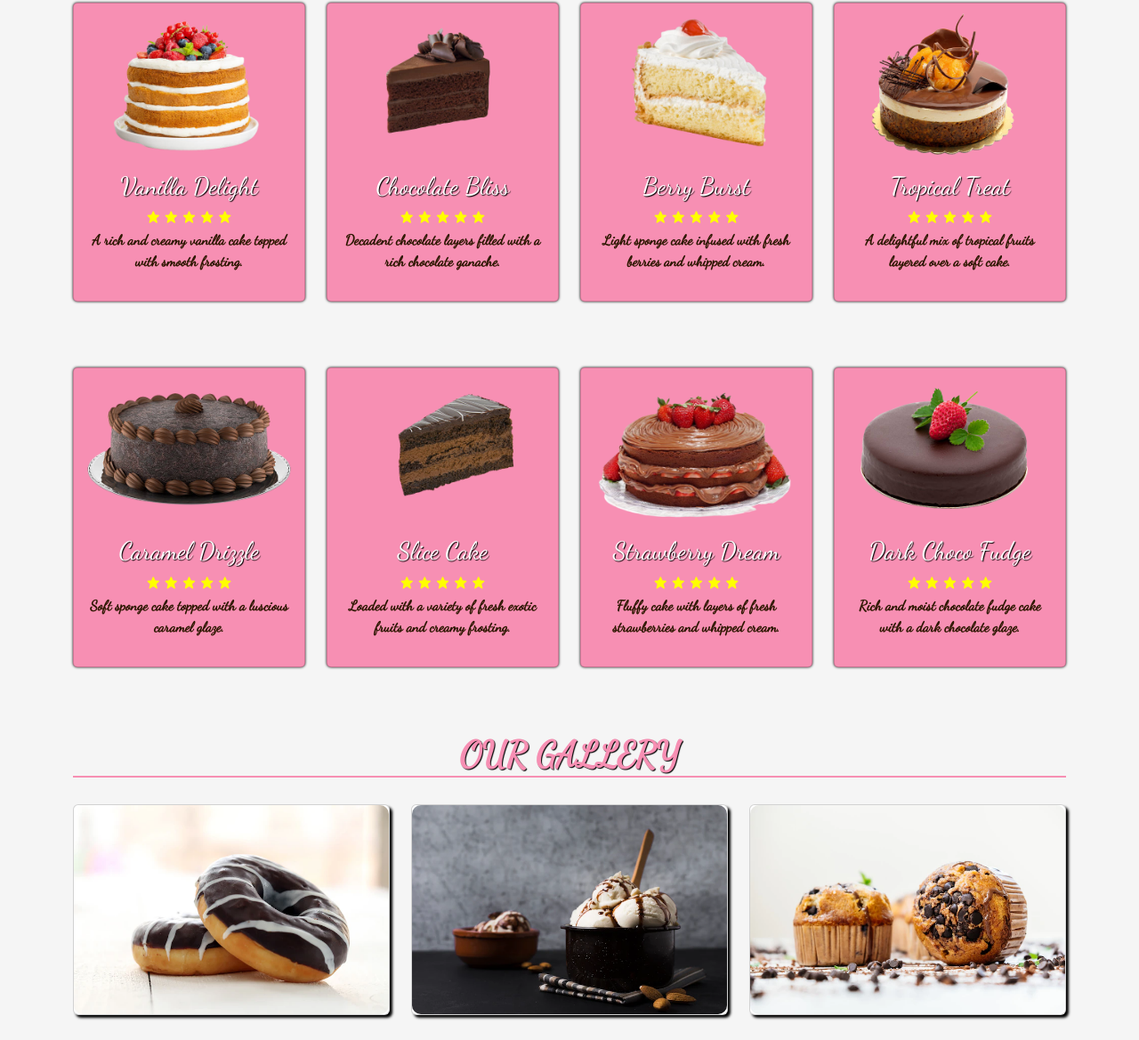
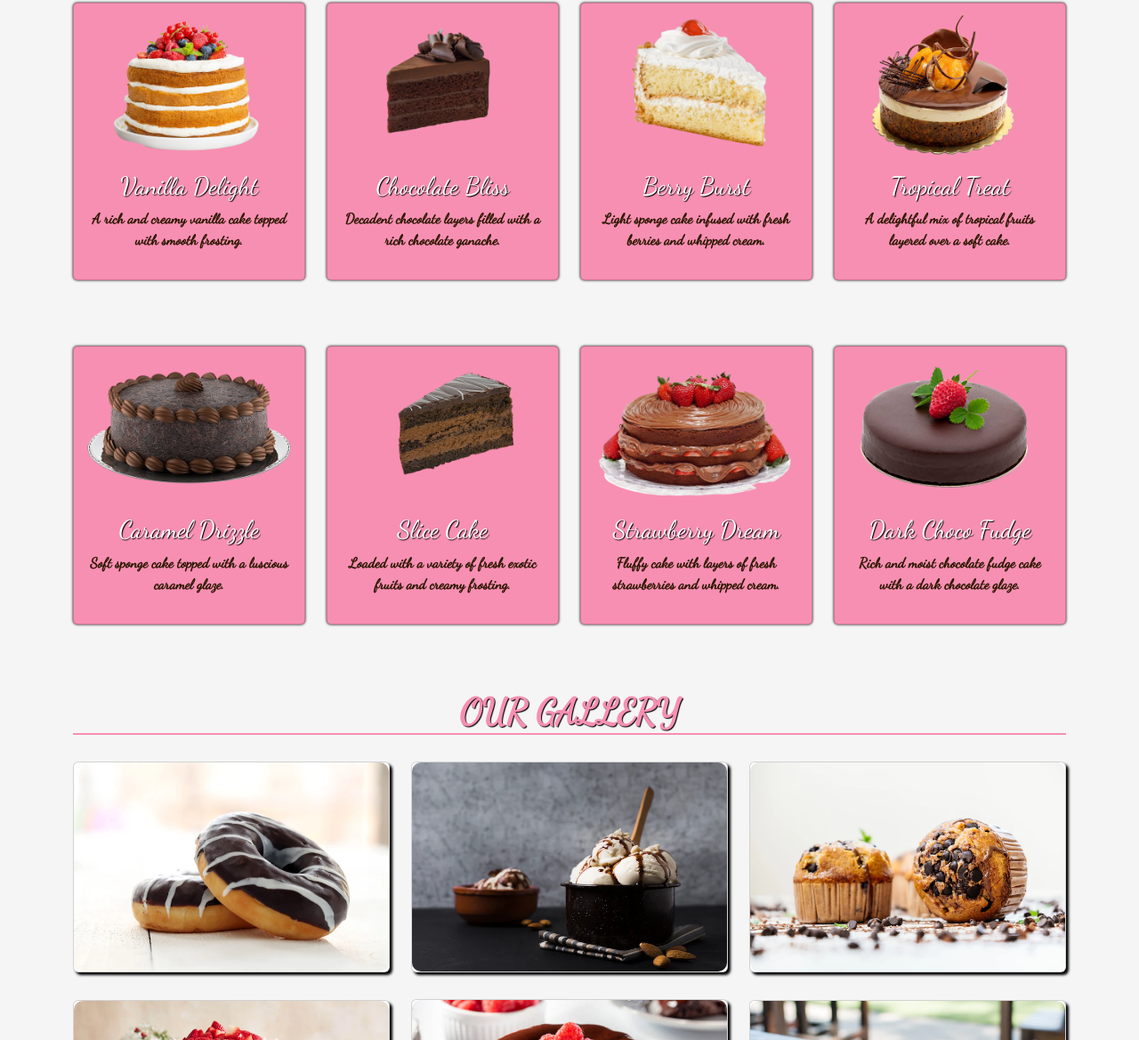
Before and after one commit to logunagini/Jasmine.com, a plain HTML site: page index.html in a window 1280 px wide. Shown: the part 1153-2322 px from the top of the page at 89% size. Drawn offline with nearby package versions, Linux system fonts and the light colour scheme; a web font is replaced by a local one.

Commit message:
home changes

```diff
--- a/index.html
+++ b/index.html
@@ -74,7 +74,7 @@
 
             </div>
             <div class="img" data-aos="zoom-out-left">
-                <img src="./image/background.png" alt="">
+                <img src="./image/img-bg1-removebg-preview.png" alt="" >
             </div>
         </div>
         <!-- home section end -->
@@ -114,13 +114,7 @@
                             <img src="./image/c1.png" alt="">
                             <div class="card-body">
                                 <h3>Vanilla Delight</h3>
-                                <div class="star">
-                                    <i class="bx bxs-star checked"></i>
-                                    <i class="bx bxs-star checked"></i>
-                                    <i class="bx bxs-star checked"></i>
-                                    <i class="bx bxs-star checked"></i>
-                                    <i class="bx bxs-star checked"></i>
-                                </div>
+
                                 <p>A rich and creamy vanilla cake topped with smooth frosting.</p>
 
                             </div>
@@ -132,13 +126,7 @@
                             <img src="./image/c2.png" alt="">
                             <div class="card-body">
                                 <h3>Chocolate Bliss</h3>
-                                <div class="star">
-                                    <i class="bx bxs-star checked"></i>
-                                    <i class="bx bxs-star checked"></i>
-                                    <i class="bx bxs-star checked"></i>
-                                    <i class="bx bxs-star checked"></i>
-                                    <i class="bx bxs-star checked"></i>
-                                </div>
+
                                 <p>Decadent chocolate layers filled with a rich chocolate ganache.</p>
 
                             </div>
@@ -150,13 +138,7 @@
                             <img src="./image/c3.png" alt="">
                             <div class="card-body">
                                 <h3>Berry Burst</h3>
-                                <div class="star">
-                                    <i class="bx bxs-star checked"></i>
-                                    <i class="bx bxs-star checked"></i>
-                                    <i class="bx bxs-star checked"></i>
-                                    <i class="bx bxs-star checked"></i>
-                                    <i class="bx bxs-star checked"></i>
-                                </div>
+
                                 <p>Light sponge cake infused with fresh berries and whipped cream.</p>
 
                             </div>
@@ -168,13 +150,7 @@
                             <img src="./image/c4.png" alt="">
                             <div class="card-body">
                                 <h3>Tropical Treat</h3>
-                                <div class="star">
-                                    <i class="bx bxs-star checked"></i>
-                                    <i class="bx bxs-star checked"></i>
-                                    <i class="bx bxs-star checked"></i>
-                                    <i class="bx bxs-star checked"></i>
-                                    <i class="bx bxs-star checked"></i>
-                                </div>
+
                                 <p>A delightful mix of tropical fruits layered over a soft cake.</p>
 
                             </div>
@@ -188,13 +164,7 @@
                             <img src="./image/c5.png" alt="">
                             <div class="card-body">
                                 <h3>Caramel Drizzle</h3>
-                                <div class="star">
-                                    <i class="bx bxs-star checked"></i>
-                                    <i class="bx bxs-star checked"></i>
-                                    <i class="bx bxs-star checked"></i>
-                                    <i class="bx bxs-star checked"></i>
-                                    <i class="bx bxs-star checked"></i>
-                                </div>
+
                                 <p>Soft sponge cake topped with a luscious caramel glaze.</p>
                             </div>
                         </div>
@@ -205,13 +175,7 @@
                             <img src="./image/c6.png" alt="">
                             <div class="card-body">
                                 <h3>Slice Cake</h3>
-                                <div class="star">
-                                    <i class="bx bxs-star checked"></i>
-                                    <i class="bx bxs-star checked"></i>
-                                    <i class="bx bxs-star checked"></i>
-                                    <i class="bx bxs-star checked"></i>
-                                    <i class="bx bxs-star checked"></i>
-                                </div>
+
                                 <p>Loaded with a variety of fresh exotic fruits and creamy frosting.</p>
                             </div>
                         </div>
@@ -222,13 +186,7 @@
                             <img src="./image/c7.png" alt="">
                             <div class="card-body">
                                 <h3>Strawberry Dream</h3>
-                                <div class="star">
-                                    <i class="bx bxs-star checked"></i>
-                                    <i class="bx bxs-star checked"></i>
-                                    <i class="bx bxs-star checked"></i>
-                                    <i class="bx bxs-star checked"></i>
-                                    <i class="bx bxs-star checked"></i>
-                                </div>
+
                                 <p>Fluffy cake with layers of fresh strawberries and whipped cream.</p>
 
                             </div>
@@ -240,13 +198,7 @@
                             <img src="./image/c8.png" alt="">
                             <div class="card-body">
                                 <h3>Dark Choco Fudge</h3>
-                                <div class="star">
-                                    <i class="bx bxs-star checked"></i>
-                                    <i class="bx bxs-star checked"></i>
-                                    <i class="bx bxs-star checked"></i>
-                                    <i class="bx bxs-star checked"></i>
-                                    <i class="bx bxs-star checked"></i>
-                                </div>
+
                                 <p>Rich and moist chocolate fudge cake with a dark chocolate glaze.</p>
                             </div>
                         </div>
--- a/style/home.css
+++ b/style/home.css
@@ -3,7 +3,7 @@
     width: 100%;
     height: 88.5vh;
     display: flex;
-    background-image: linear-gradient(#17a2b8, rgba(0, 0, 0, 0.5)), url(./image/background2.png);
+    background-image: linear-gradient(#f78fb3, rgba(238, 205, 205, 0.5));
     background-size: cover;
     align-items: center;
     justify-content: center;
@@ -17,7 +17,8 @@
 }
 
 .home .img img {
-    width: 100%;
+    width: 70%;
+    margin-left: 15% !important;
 }
 
 .home .content {
```
Also changed, not shown: brownie.html (+1 -1 lines), image-2/img-nut.jpg (added), image/brownie/img-nut-removebg-preview.png (added), image/brownie/nut-brow-removebg-preview.png (deleted), image/cake-bg1.jpeg (added), image/img-bg1-removebg-preview.png (added), image/img-bg1.jpeg (added).
